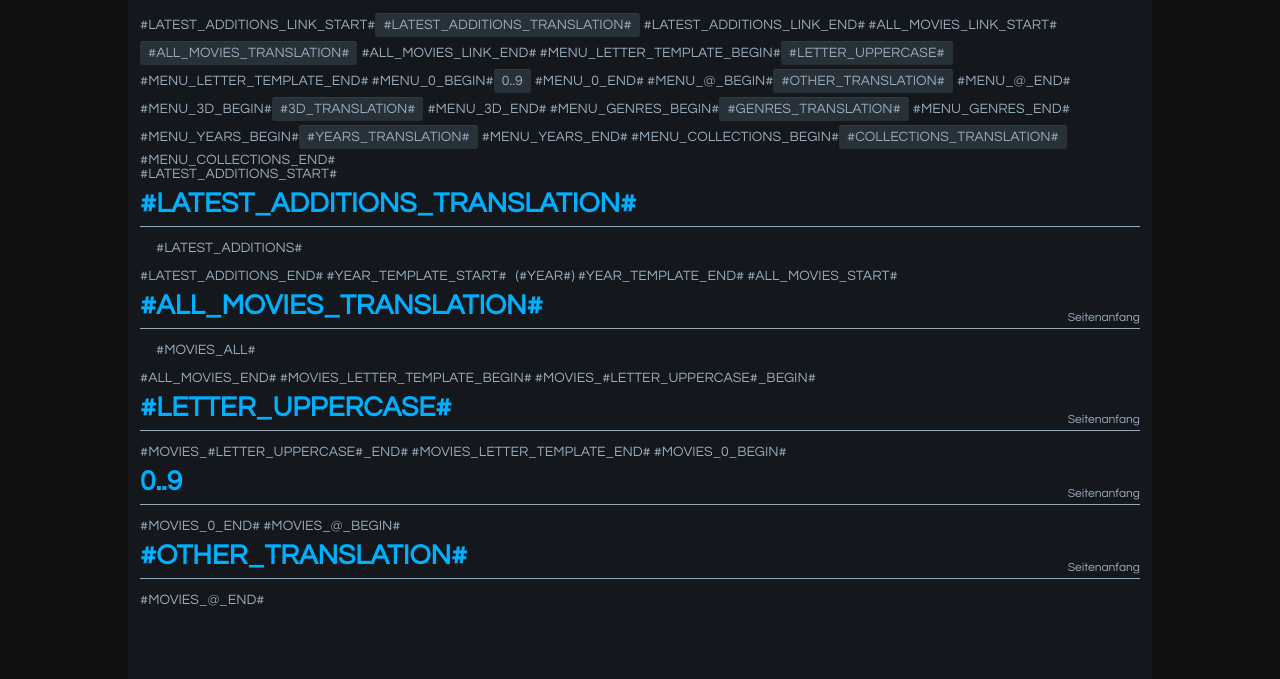
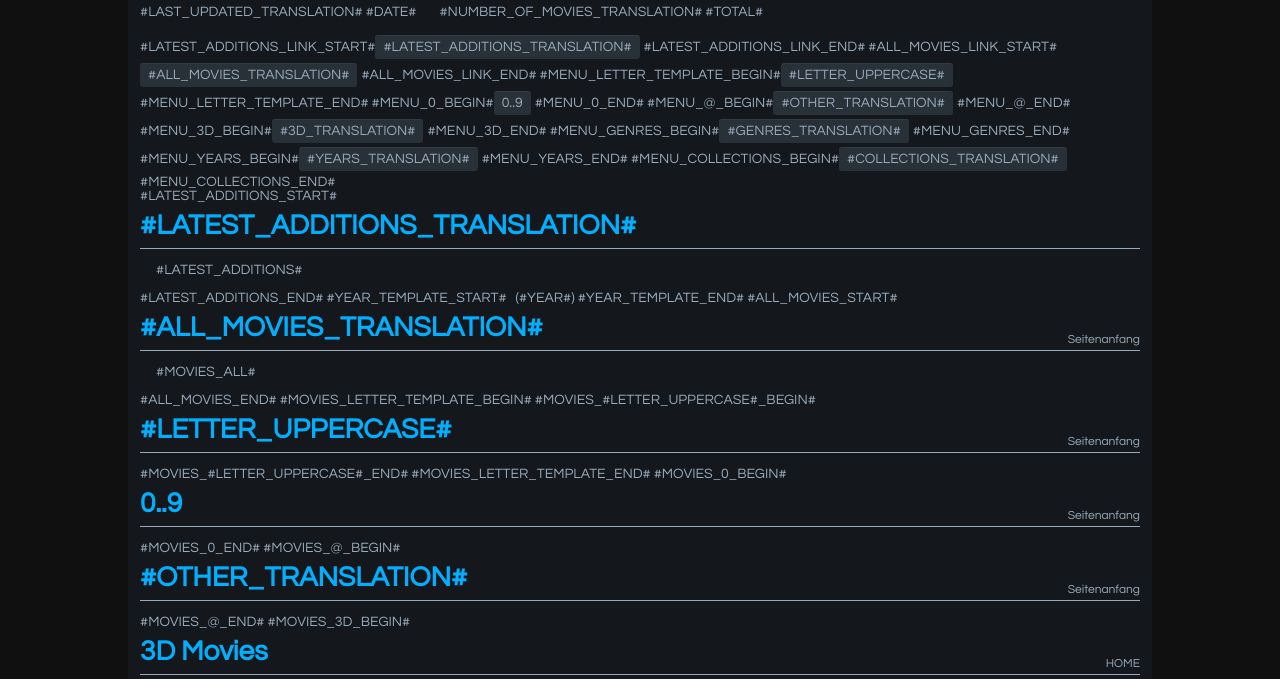
Before and after one commit to v1rusnl/EMDB-Default-Skin-Mod, a plain HTML site: page DefaultSkinMod/index.html in a window 1280 px wide. Shown: the part 365-1044 px from the top of the page. Drawn offline with Linux system fonts and the light colour scheme.

Commit message:
Update index.html

```diff
--- a/DefaultSkinMod/index.html
+++ b/DefaultSkinMod/index.html
@@ -38,6 +38,10 @@
                 <a href="https://www.imdb.com" class="link-button"><img src="img/imdb.png"></a>
                 <a href="https://www.rottentomatoes.com" class="link-button"><img src="img/tomatoes.png"></a>
             </div>
+        </div>
+		<div class="sub-title">
+            <span>#LAST_UPDATED_TRANSLATION# #DATE#</span>
+            <span>#NUMBER_OF_MOVIES_TRANSLATION# #TOTAL#</span>
         </div>
         <div class="header-buttons">
             #LATEST_ADDITIONS_LINK_START#<a href="#latest-additions" class="button-darkgray">#LATEST_ADDITIONS_TRANSLATION#</a>#LATEST_ADDITIONS_LINK_END#
@@ -106,6 +110,15 @@
         <ul class="link-gray movie-list"></ul>
         #MOVIES_@_END#
 
+        #MOVIES_3D_BEGIN#
+        <div class="header-green" id="movies-3d" >
+            3D Movies
+        </div>
+        <div class="bar">
+            <a href="#top" class="phone-home">HOME</a>
+        </div>
+        <ul class="link-gray movie-list"></ul>
+        #MOVIES_3D_END#
         <div class="footer">
             <p>#COPYRIGHT_TRANSLATION#</p>
 		    #COUNTER#
```
